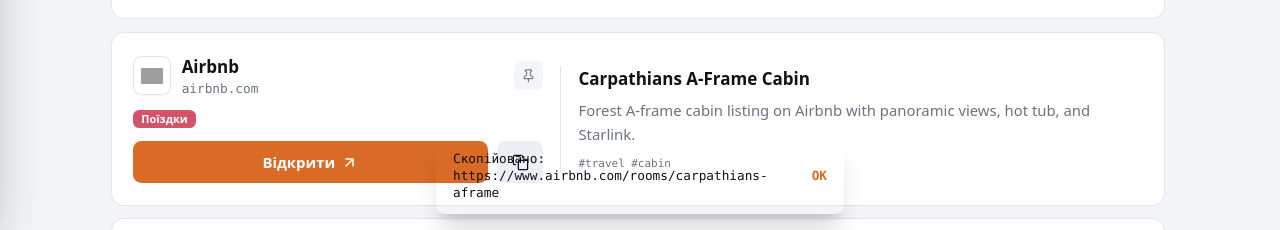
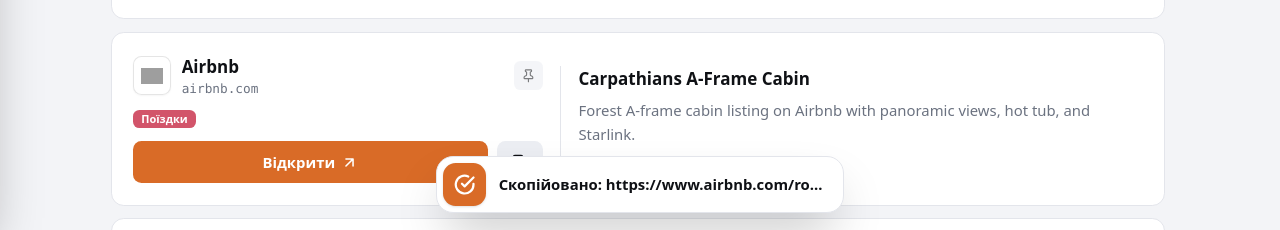
Before and after one commit to 13symbols/LinkBox, a plain HTML site: page index.html in a window 1280 px wide. Both pictures are taken after a click on the button 520 px from the left and 732 px from the top of the page. Shown: the part 570-800 px from the top of the page. Drawn offline with Linux system fonts and the light colour scheme; grey boxes are pictures that could not be loaded.

Commit message:
Add files via upload

```diff
--- a/index.html
+++ b/index.html
@@ -452,6 +452,10 @@
         .h-10 { height: 2.5rem; }
         .hover\:opacity-80:hover { opacity: 0.8; }
 
+
+        .rounded-2xl { border-radius: 1rem; }
+        .pr-3 { padding-right: 0.75rem; }
+
     </style>
 </head>
 <body class="min-h-screen flex flex-col">
@@ -861,9 +865,11 @@
     </div>
 
     <!-- Тост уведомлений -->
-    <div id="action-toast" class="fixed bottom-4 inset-x-4 max-w-sm mx-auto bg-[#0F1115] text-[#FFFFFF] px-4 py-3 rounded-lg shadow-xl hidden items-center justify-between z-50 text-xs font-mono-code touch-pan-x" style="will-change: transform, opacity;">
-        <span id="toast-message">Скопійовано</span>
-        <span class="text-accent font-bold ml-3">OK</span>
+    <div id="action-toast" class="fixed bottom-4 inset-x-4 max-w-sm mx-auto theme-card border shadow-2xl rounded-2xl p-1.5 hidden items-center gap-3 z-50 touch-pan-x" style="will-change: transform, opacity; border-color: var(--border-main);">
+        <div class="w-10 h-10 rounded-xl bg-accent text-onaccent flex items-center justify-center shrink-0 shadow-sm">
+            <svg class="w-5 h-5" viewBox="0 0 24 24" fill="none" stroke="currentColor" stroke-width="2.5" stroke-linecap="round" stroke-linejoin="round"><path d="M22 11.08V12a10 10 0 1 1-5.93-9.14"/><polyline points="22 4 12 14.01 9 11.01"/></svg>
+        </div>
+        <span id="toast-message" class="text-sm font-bold truncate pr-3 flex-1">Скопійовано</span>
     </div>
 
     <script>
@@ -1422,7 +1428,7 @@
             const toast = document.getElementById('action-toast'); document.getElementById('toast-message').textContent = msg;
             toast.classList.remove('hidden'); toast.classList.add('flex'); toast.style.transform = 'translateX(0)'; toast.style.opacity = '1';
             if (toastTimeout) clearTimeout(toastTimeout);
-            toastTimeout = setTimeout(() => { hideToast(); }, 3000);
+            toastTimeout = setTimeout(() => { hideToast(); }, 5000);
         }
         function hideToast() {
             const toast = document.getElementById('action-toast'); toast.style.opacity = '0';
```
